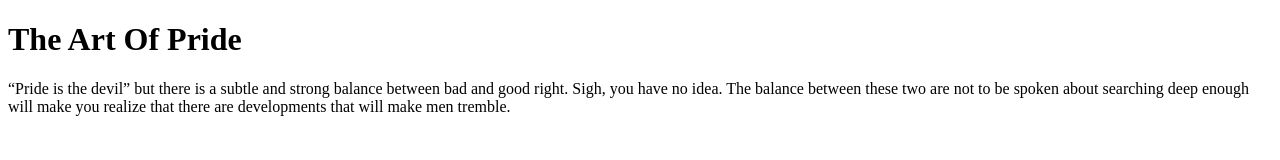
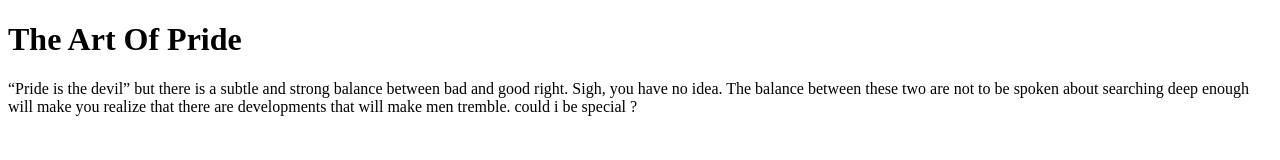
Before and after one commit to vibesome/Crash, a plain HTML site: page index.html in a window 1280 px wide. Drawn offline with Linux system fonts and the light colour scheme.

Commit message:
Update index.html
dsd

```diff
--- a/index.html
+++ b/index.html
@@ -11,6 +11,7 @@
         <q>Pride is the devil</q> but there is a subtle and strong balance between bad and good right.
         Sigh, you have no idea. The balance between these two are not to be spoken about searching deep enough will make you
         realize that there are developments that will make men tremble.
+        could i be special ?
     </p>
 </body>
 </html>
```
